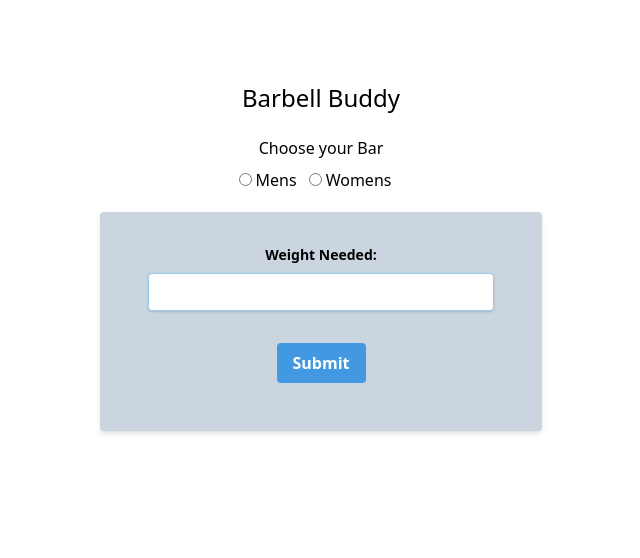
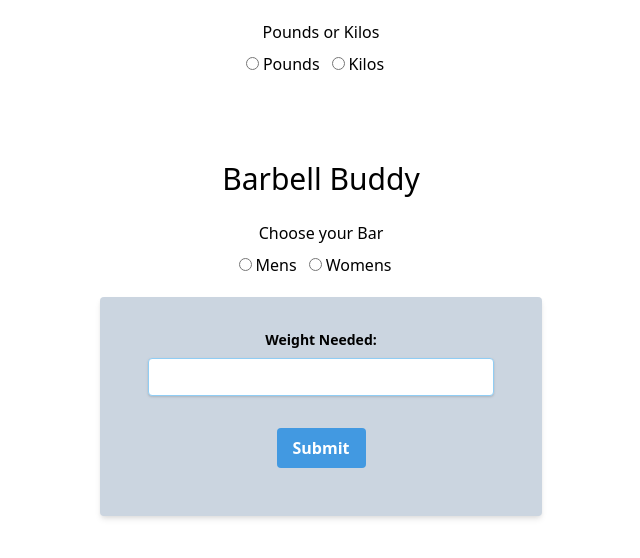
Before and after one commit to justinbchau/barbell-weight-calculator, a React (Create React App) app: page / in a window 1280 px wide. Shown: the top 558 px of the page, without its empty margins (319-959 px from the left). Built offline with nearby package versions, Linux system fonts and the light colour scheme.

Commit message:
Added Kilo to Pound Conversion

```diff
--- a/src/App.js
+++ b/src/App.js
@@ -3,16 +3,38 @@ import React, { useState } from 'react';
 import WeightInput from './components/weightInput';
 import DisplayWeight from './components/displayWeight';
 import BarToggle from './components/barToggle';
+import KiloToggle from './components/kiloToggle';
 
 const App = () => {
   const [weight, setWeight] = useState(null);
   const [bar, setBar] = useState(null);
   const [total, setTotal] = useState(null);
   const [remaining, setRemaining] = useState(null);
+  const [units, setUnits] = useState([]);
+
+  const POUNDS = [45, 35, 25, 15, 10, 5, 2.5];
+  const KILOS = [20, 15, 10, 5, 2.5, 1.25];
+
+  // Make a function that will convert Pounds to Kilos
+  function convertWeight(u) {
+    if (u === 'POUNDS') {
+      setUnits(POUNDS);
+    }
+    if (u === 'KILOS') {
+      setUnits(KILOS);
+    }
+  }
 
   // Function to calculate selected bar with inputted weight and send to DisplayWeight Component
-  const calcWeight = (barWeight, userWeight) => {
-    let plates = [45, 35, 25, 15, 10, 5, 2.5];
+  const calcWeight = (barWeight, userWeight, weightMetric) => {
+    let plates = units;
+    if (weightMetric === 'POUNDS') {
+      plates = POUNDS;
+    }
+    if (weightMetric === 'KILOS') {
+      plates = KILOS;
+    }
+
     let calculated = [];
 
     let remainingWeight = userWeight - barWeight;
@@ -34,7 +56,13 @@ const App = () => {
 
   return (
     <div className='block text-center'>
-      <h1 className='mt-20 text-2xl'>Barbell Buddy</h1>
+      <KiloToggle
+        weight={weight}
+        bar={bar}
+        calcWeight={calcWeight}
+        convertWeight={convertWeight}
+      />
+      <h1 className='mt-20 text-3xl'>Barbell Buddy</h1>
       <BarToggle bar={bar} setBar={setBar} />
       <WeightInput
         bar={bar}
@@ -42,7 +70,9 @@ const App = () => {
         weight={weight}
         setWeight={setWeight}
       />
-      {total && <DisplayWeight total={total} remaining={remaining} />}
+      {total && (
+        <DisplayWeight units={units} total={total} remaining={remaining} />
+      )}
     </div>
   );
 };
--- a/src/components/barToggle.js
+++ b/src/components/barToggle.js
@@ -30,7 +30,7 @@ const BarToggle = ({ bar, setBar }) => {
           Womens
         </label>
       </fieldset>
-      {/* <h1>{bar}</h1> */}
+      <h1>{bar}</h1>
     </div>
   );
 };
--- a/src/components/displayWeight.js
+++ b/src/components/displayWeight.js
@@ -1,6 +1,6 @@
 import React from 'react';
 
-const DisplayWeight = ({ total, remaining }) => {
+const DisplayWeight = ({ total, remaining, units }) => {
   // Make hard coded weights dynamic so we can change it to kilos when necessary
   return (
     <div className='mt-10 flex justify-center'>
@@ -9,17 +9,15 @@ const DisplayWeight = ({ total, remaining }) => {
         <table className='table-auto'>
           <thead>
             <tr>
-              <th className='px-4 py-2'>45</th>
-              <th className='px-4 py-2'>35</th>
-              <th className='px-4 py-2'>25</th>
-              <th className='px-4 py-2'>15</th>
-              <th className='px-4 py-2'>10</th>
-              <th className='px-4 py-2'>5</th>
-              <th className='px-4 py-2'>2.5</th>
+              {units.map((plate, index) => (
+                <th key={index} className='px-4 py-2'>
+                  {plate}
+                </th>
+              ))}
             </tr>
           </thead>
           <tbody>
-            <tr>
+            <tr className='bg-white'>
               {total.map((weight, index) => (
                 <td key={index} className='border px-4 py-2'>
                   {weight}
@@ -28,9 +26,11 @@ const DisplayWeight = ({ total, remaining }) => {
             </tr>
           </tbody>
         </table>
-        <h1 className='mt-5 text-lg'>
-          Remaining Weight: <strong>{remaining}lbs </strong>{' '}
-        </h1>
+        {remaining ? (
+          <h1 className='mt-5 text-lg'>
+            Remaining Weight: <strong>{remaining}lbs </strong>{' '}
+          </h1>
+        ) : null}
       </div>
     </div>
   );
--- /dev/null
+++ b/src/components/kiloToggle.js
@@ -0,0 +1,40 @@
+import React from 'react';
+
+const KiloToggle = ({ convertWeight, calcWeight, bar, weight }) => {
+  const handleClick = (e) => {
+    convertWeight(e.target.value);
+    if (bar && weight) {
+      calcWeight(bar, weight, e.target.value);
+    }
+  };
+
+  return (
+    <div className='mt-5 mb-5'>
+      <fieldset className='mb-2'>
+        <legend className='mb-2'>Pounds or Kilos</legend>
+        <input
+          onClick={handleClick}
+          id='pounds'
+          type='radio'
+          name='weight'
+          value='POUNDS'
+        />
+        <label className='pr-3 pl-1' htmlFor='pounds'>
+          Pounds
+        </label>
+        <input
+          onClick={handleClick}
+          id='kilos'
+          type='radio'
+          name='weight'
+          value='KILOS'
+        />
+        <label className='pr-3 pl-1' htmlFor='kilos'>
+          Kilos
+        </label>
+      </fieldset>
+    </div>
+  );
+};
+
+export default KiloToggle;
--- a/src/components/weightInput.js
+++ b/src/components/weightInput.js
@@ -4,7 +4,9 @@ const weightInput = ({ weight, setWeight, bar, calcWeight }) => {
   const handleSubmit = (e) => {
     e.preventDefault();
     if (bar === null) {
-      console.log('no weight selected');
+      throwError();
+    } else if (weight === null) {
+      throwError();
     } else {
       calcWeight(bar, weight);
     }
@@ -24,7 +26,7 @@ const weightInput = ({ weight, setWeight, bar, calcWeight }) => {
       <form
         className='mt-15 bg-gray-400 shadow-md rounded px-8 py-8 pt-8'
         action=''
-        onSubmit={bar ? handleSubmit : throwError}
+        onSubmit={handleSubmit}
         onChange={handleChange}
       >
         <div className='px-4 pb-4'>
```
